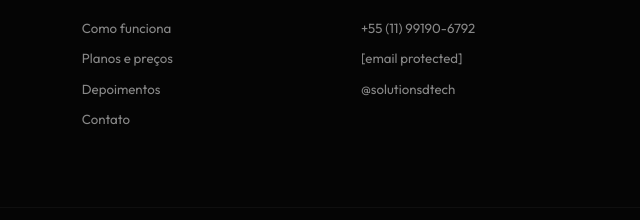
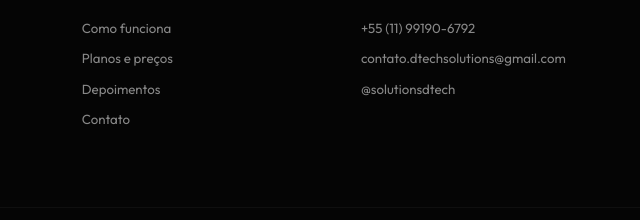
Before and after one commit to Jotta-DTech/site-dtech, a plain HTML site: page index.html in a window 1280 px wide. Shown: the part 5973-6193 px from the top of the page, 640-1280 px from the left. Drawn offline with nearby package versions, Linux system fonts and the light colour scheme; a web font is replaced by a local one.

Commit message:
Add files via upload

```diff
--- a/index.html
+++ b/index.html
@@ -1435,7 +1435,7 @@ footer {
     <h5>Contato</h5>
     <ul>
       <li><a href="https://wa.me/5511991906792">+55 (11) 99190-6792</a></li>
-      <li><a href="/cdn-cgi/l/email-protection#690a06071d081d06290d1d0c0a011a06051c1d0006071a470a0604470b1b"><span class="__cf_email__" data-cfemail="72111d1c0613061d32160617111a5c111d1f5c1000">[email&#160;protected]</span></a></li>
+      <li><a href="mailto:contato.dtechsolutions@gmail.com">contato.dtechsolutions@gmail.com</a></li>
       <li><a href="https://www.instagram.com/solutionsdtech?igsh=MWZtand1OWN4N3B6ZA%3D%3D&utm_source=qr">@solutionsdtech</a></li>
     </ul>
   </div>
@@ -1450,7 +1450,7 @@ footer {
 <a href="https://wa.me/5511991906792?text=Olá!%20Vim%20pelo%20site%20da%20DTech%20Solutions%20e%20quero%20saber%20mais%20sobre%20os%20serviços."
    class="wa-float" target="_blank" title="WhatsApp DTech">💬</a>
 
-<script data-cfasync="false" src="/cdn-cgi/scripts/5c5dd728/cloudflare-static/email-decode.min.js"></script><script>
+<script>
 // Nav scroll
 window.addEventListener('scroll', () => {
   document.getElementById('navbar').classList.toggle('scrolled', window.scrollY > 40);
```
